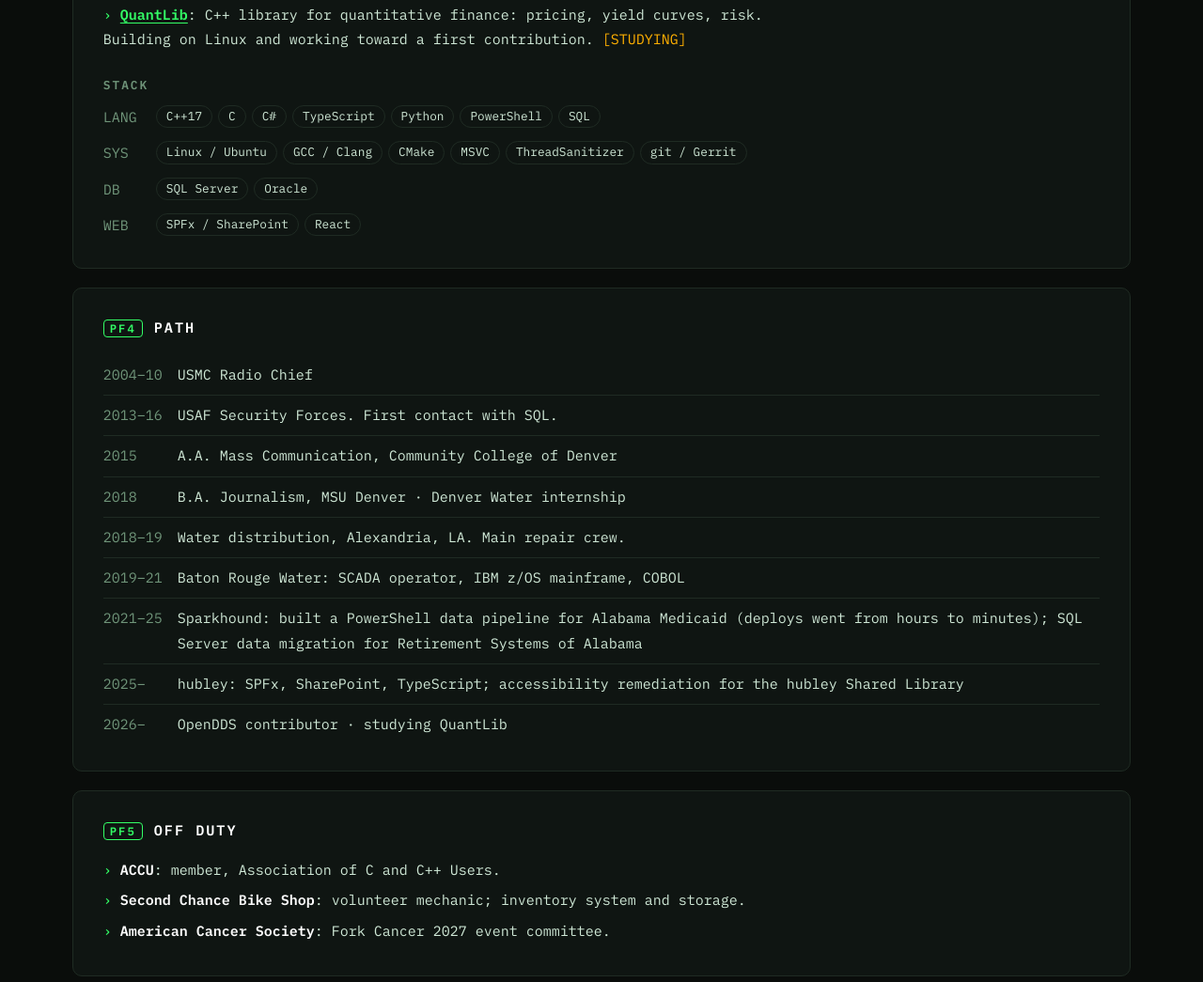
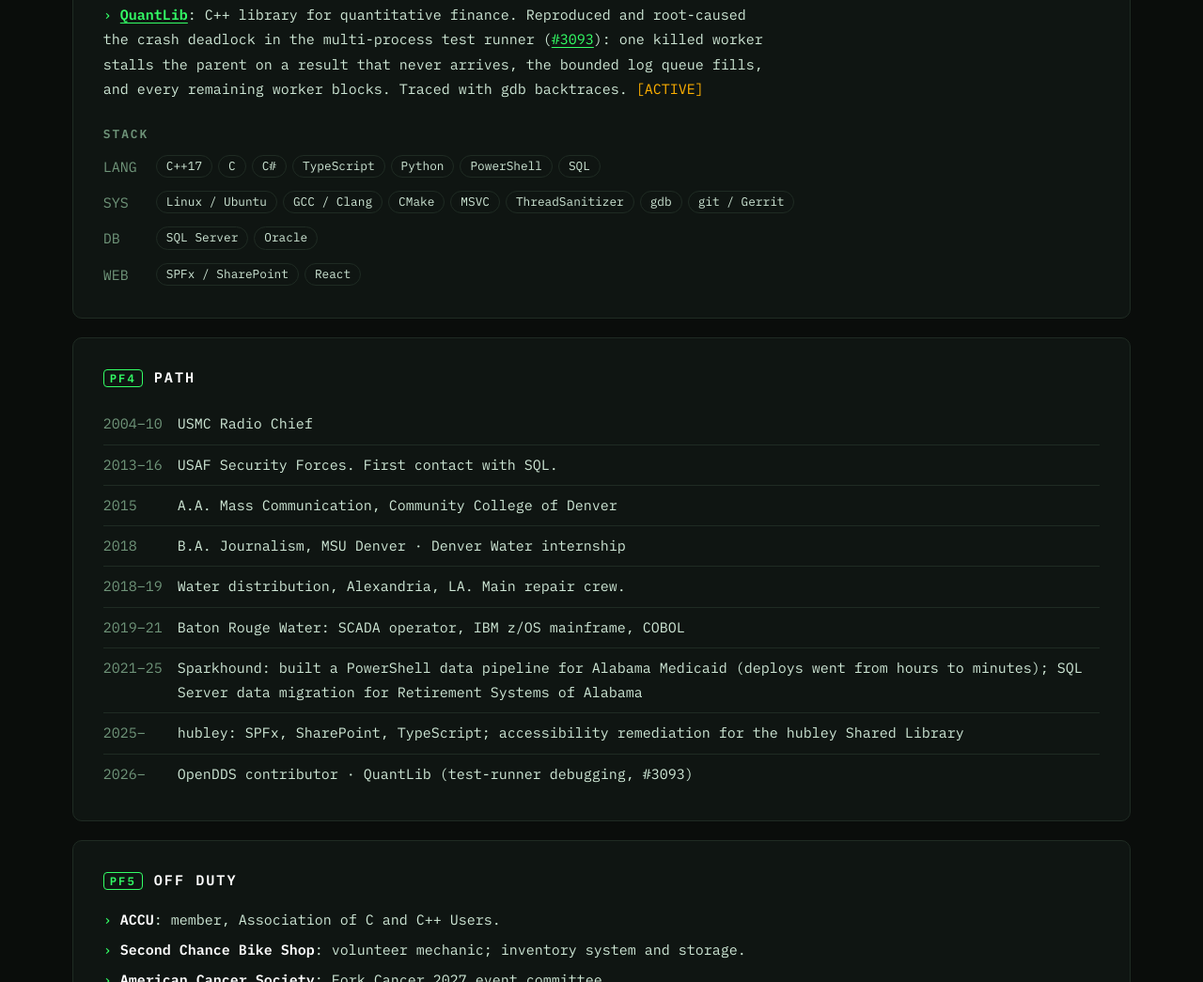
Before and after one commit to SenaDev2023/SenaDev2023.github.io, a plain HTML site: page index.html in a window 1280 px wide. Shown: the part 1488-2533 px from the top of the page at 94% size. Drawn offline with nearby package versions, Linux system fonts and the light colour scheme.

Commit message:
Resolve merge conflict

```diff
--- a/index.html
+++ b/index.html
@@ -45,7 +45,7 @@
       <ul class="log">
         <li><b>Middleware</b>: hardening deserialization in OpenDDS, the pub/sub layer real-time systems use to talk to each other. Bounds checks and input validation so bad data can't crash the process.</li>
         <li><b>Graphics</b>: fixed a VCL rendering bug in LibreOffice (shipped in 26.8.0).</li>
-        <li><b>Finance</b>: building and studying QuantLib, the open-source C++ library used for pricing and risk.</li>
+        <li><b>Finance</b>: QuantLib, the open-source C++ library used for pricing and risk. Traced a deadlock in its parallel test runner with gdb.</li>
       </ul>
       </div>
       <div>
@@ -83,13 +83,13 @@
       <ul class="log">
         <li><b><a href="https://github.com/OpenDDS/OpenDDS">OpenDDS</a></b>: DDS pub/sub middleware. Hardening unchecked CDR deserialization in the InfoRepo discovery server (<a href="https://github.com/OpenDDS/OpenDDS/issues/5232">#5232</a>): 18 sites audited. <a href="https://github.com/OpenDDS/OpenDDS/pull/5275">#5275</a> merged, <a href="https://github.com/OpenDDS/OpenDDS/pull/5339">#5339</a> merged (ships in 3.35.0), <a href="https://github.com/OpenDDS/OpenDDS/pull/5351">#5351</a> in review closes the file. Transport layer next. <span class="wip">[ACTIVE]</span></li>
         <li><b><a href="https://www.libreoffice.org/">LibreOffice</a></b>: <a href="https://bugs.documentfoundation.org/show_bug.cgi?id=98856">tdf#98856</a>, VCL graphics layer, via <a href="https://gerrit.libreoffice.org/c/core/+/201201">Gerrit</a>. Shipped in 26.8.0. <span class="ok">[FIXED]</span></li>
-        <li><b><a href="https://github.com/lballabio/QuantLib">QuantLib</a></b>: C++ library for quantitative finance: pricing, yield curves, risk. Building on Linux and working toward a first contribution. <span class="wip">[STUDYING]</span></li>
+        <li><b><a href="https://github.com/lballabio/QuantLib">QuantLib</a></b>: C++ library for quantitative finance. Reproduced and root-caused the crash deadlock in the multi-process test runner (<a href="https://github.com/lballabio/QuantLib/issues/3093">#3093</a>): one killed worker stalls the parent on a result that never arrives, the bounded log queue fills, and every remaining worker blocks. Traced with gdb backtraces. <span class="wip">[ACTIVE]</span></li>
       </ul>
 
       <h3>STACK</h3>
       <dl class="kv stack">
         <dt>LANG</dt> <dd class="chips"><span>C++17</span><span>C</span><span>C#</span><span>TypeScript</span><span>Python</span><span>PowerShell</span><span>SQL</span></dd>
-        <dt>SYS</dt>  <dd class="chips"><span>Linux / Ubuntu</span><span>GCC / Clang</span><span>CMake</span><span>MSVC</span><span>ThreadSanitizer</span><span>git / Gerrit</span></dd>
+        <dt>SYS</dt>  <dd class="chips"><span>Linux / Ubuntu</span><span>GCC / Clang</span><span>CMake</span><span>MSVC</span><span>ThreadSanitizer</span><span>gdb</span><span>git / Gerrit</span></dd>
         <dt>DB</dt>   <dd class="chips"><span>SQL Server</span><span>Oracle</span></dd>
         <dt>WEB</dt>  <dd class="chips"><span>SPFx / SharePoint</span><span>React</span></dd>
       </dl>
@@ -108,7 +108,7 @@
           <tr><td>2019–21</td><td>Baton Rouge Water: SCADA operator, IBM z/OS mainframe, COBOL</td></tr>
           <tr><td>2021–25</td><td>Sparkhound: built a PowerShell data pipeline for Alabama Medicaid (deploys went from hours to minutes); SQL Server data migration for Retirement Systems of Alabama</td></tr>
           <tr><td>2025–</td><td>hubley: SPFx, SharePoint, TypeScript; accessibility remediation for the hubley Shared Library</td></tr>
-          <tr><td>2026–</td><td>OpenDDS contributor · studying QuantLib</td></tr>
+          <tr><td>2026–</td><td>OpenDDS contributor · QuantLib (test-runner debugging, #3093)</td></tr>
         </tbody>
       </table>
     </section>
```
